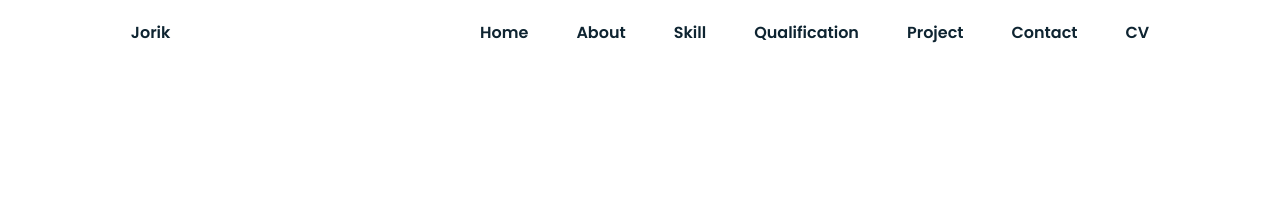
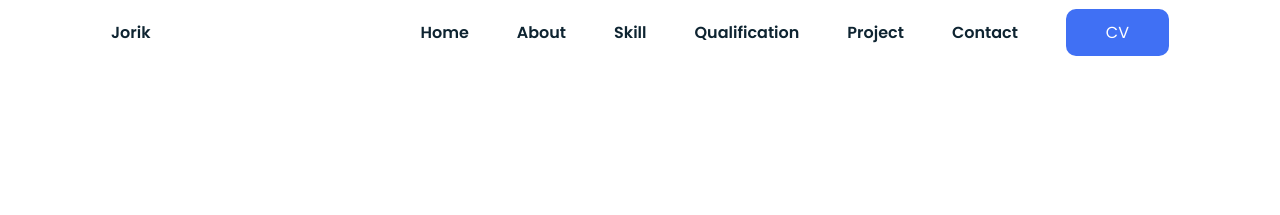
Before and after one commit to Jorik-Goris/Portfolio, a plain HTML site: page index.html in a window 1280 px wide. Shown: the top 215 px of the page. Drawn offline with nearby package versions, Linux system fonts and the light colour scheme.

Commit message:
change cv download button

```diff
--- a/index.html
+++ b/index.html
@@ -55,7 +55,7 @@
                         Contact</a>
                 </li>
                  <li class="nav__item">
-                    <a href="cv/GorisJorik_CV.pdf" class="nav__item__link" download>
+                    <a href="cv/GorisJorik_CV.pdf" class="button" download>
                         <i class="bx bx-download nav__item__icon"></i>
                        CV
                     </a>
```
